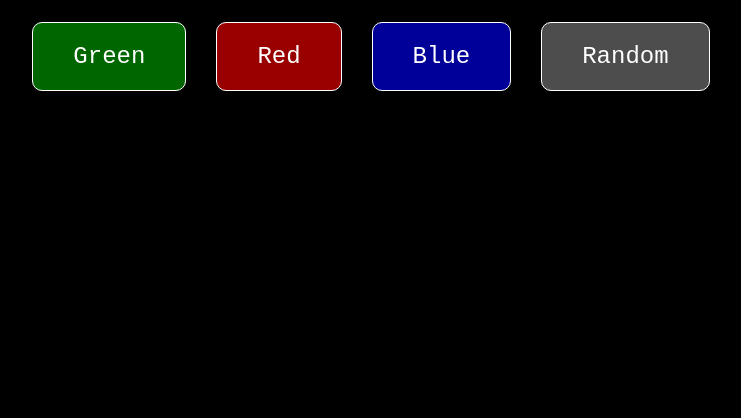
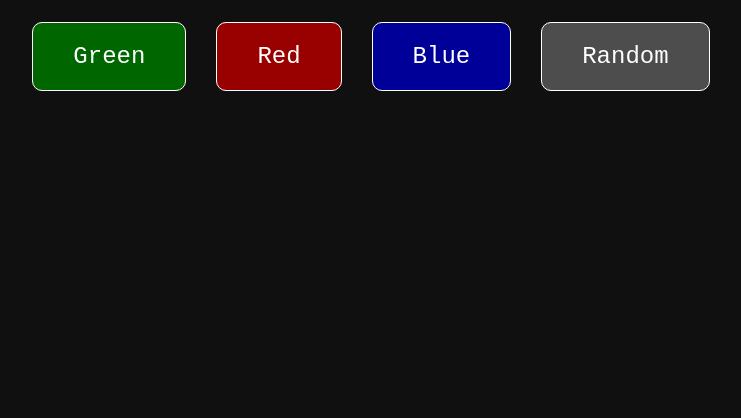
Before and after one commit to darklowlyx/color-flipper, a plain HTML site: page index.html in a window 1280 px wide. Shown: the part 382-800 px from the top of the page, without its empty margins (269-1010 px from the left). Drawn offline with Linux system fonts and the light colour scheme.

Commit message:
version 0.35

```diff
--- a/css/style.css
+++ b/css/style.css
@@ -1,7 +1,7 @@
 @import "nullstyle.css";
 
 body {
-	background-color: hsl(0, 0%, 0%);
+	background-color: #101010;
 	color: #fff;
 	font-size: 24px;
 	font-family: monospace;
```
